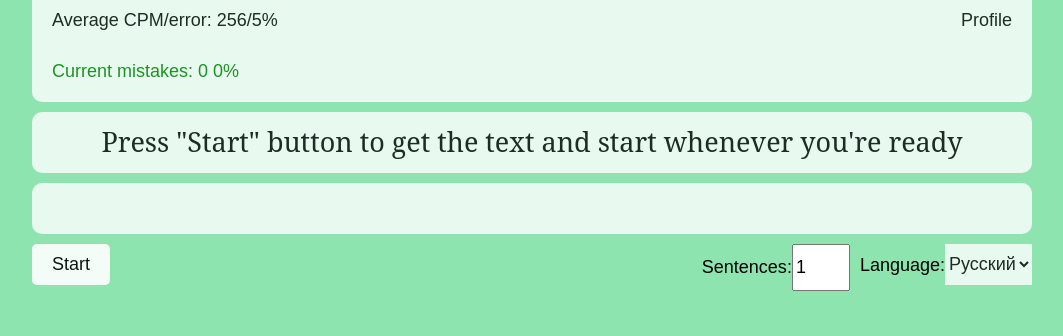
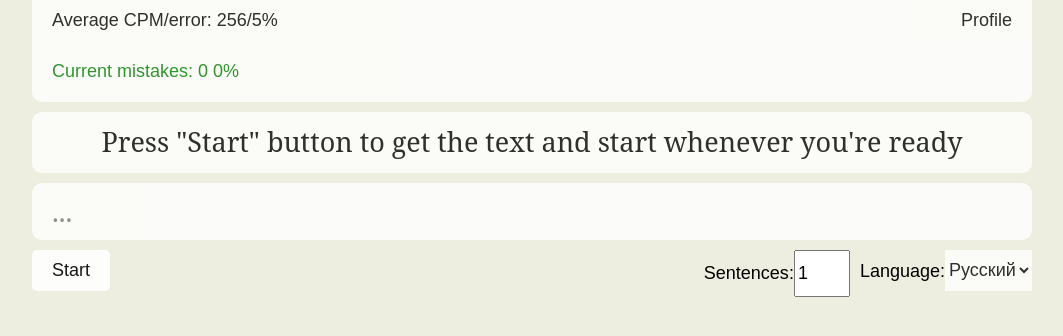
Before and after one commit to seri0zha/Typing-trainer, a React (Create React App) app: page / in a window 1280 px wide. Shown: the top 336 px of the page, without its empty margins (108-1171 px from the left). Built offline with nearby package versions, Linux system fonts and the light colour scheme.

Commit message:
style: Visual improvements

```diff
--- a/src/components/Trainer/Controls/index.tsx
+++ b/src/components/Trainer/Controls/index.tsx
@@ -61,7 +61,7 @@ const Controls: React.FC<ControlsProps> = (props) => {
   }
   const handleSentencesChange = (event: React.ChangeEvent<HTMLInputElement>) => {
     let count = Number(event.currentTarget.value);
-    count = count > 10 ? 10 : count;
+    count = count > 6 ? 6 : count;
     dispatch(setSentencesCount(count));
   }
   return (
@@ -74,7 +74,7 @@ const Controls: React.FC<ControlsProps> = (props) => {
           title="Sentences">
           <SelectCount
             type="number"
-            min="1" max="10"
+            min="1" max="6"
             value={props.sentencesCount}
             onKeyDown={() => false}
             onChange={handleSentencesChange}
--- a/src/components/Trainer/TextDisplay/index.tsx
+++ b/src/components/Trainer/TextDisplay/index.tsx
@@ -10,6 +10,7 @@ const TextWrapper = styled.div`
   border-radius: 10px;
   line-height: 1.5em;
   font-family: "Noto Serif";
+  user-select: none;
 `;
 
 const PassedText = styled.span`
--- a/src/components/Trainer/TextInput/index.tsx
+++ b/src/components/Trainer/TextInput/index.tsx
@@ -18,6 +18,7 @@ const Input = styled.input`
   opacity: 0.8;
   border: 0;
   border-radius: 10px;
+  font-family: "Noto Serif";
 `;
 
 const TextInput: React.FC<TextInputProps> = (props) => {
@@ -28,7 +29,6 @@ const TextInput: React.FC<TextInputProps> = (props) => {
 
   const onInputChange = (e: React.ChangeEvent<HTMLInputElement>) => {
     const value = e.currentTarget.value[e.currentTarget.value.length - 1];
-
     if (trainer.text !== '') {
       if (value === trainer.text[trainer.currentPosition]) {
         setOnMistake(false);
@@ -50,6 +50,7 @@ const TextInput: React.FC<TextInputProps> = (props) => {
 
   return (
     <Input
+      placeholder="..."
       value={trainer.currentInputText}
       onChange={onInputChange}/>
   )
--- a/src/index.css
+++ b/src/index.css
@@ -1,5 +1,5 @@
 body {
   margin: 0;
   padding: 0;
-  background-color: #8ee4af;
+  background-color: #eeeee0;
 }
```
